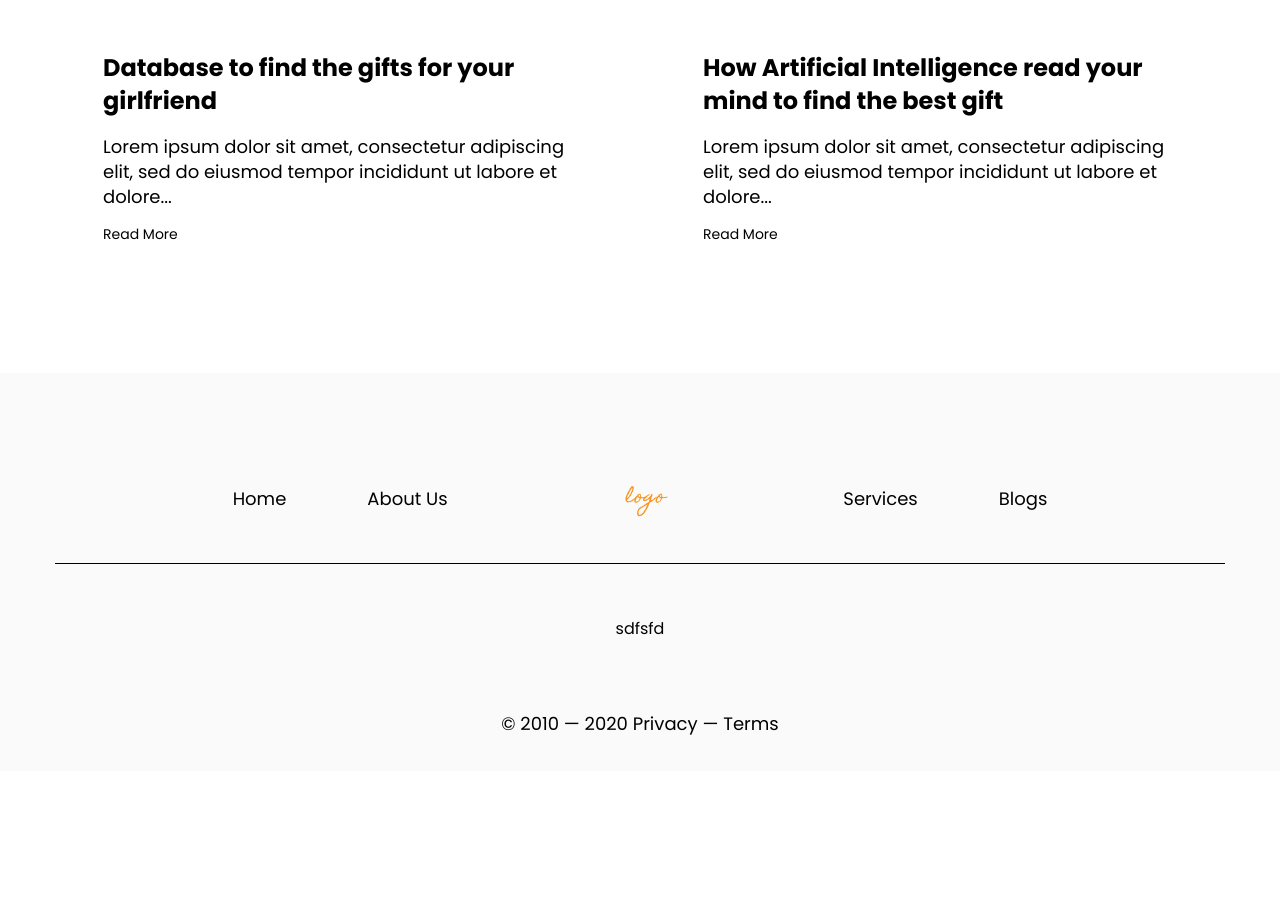
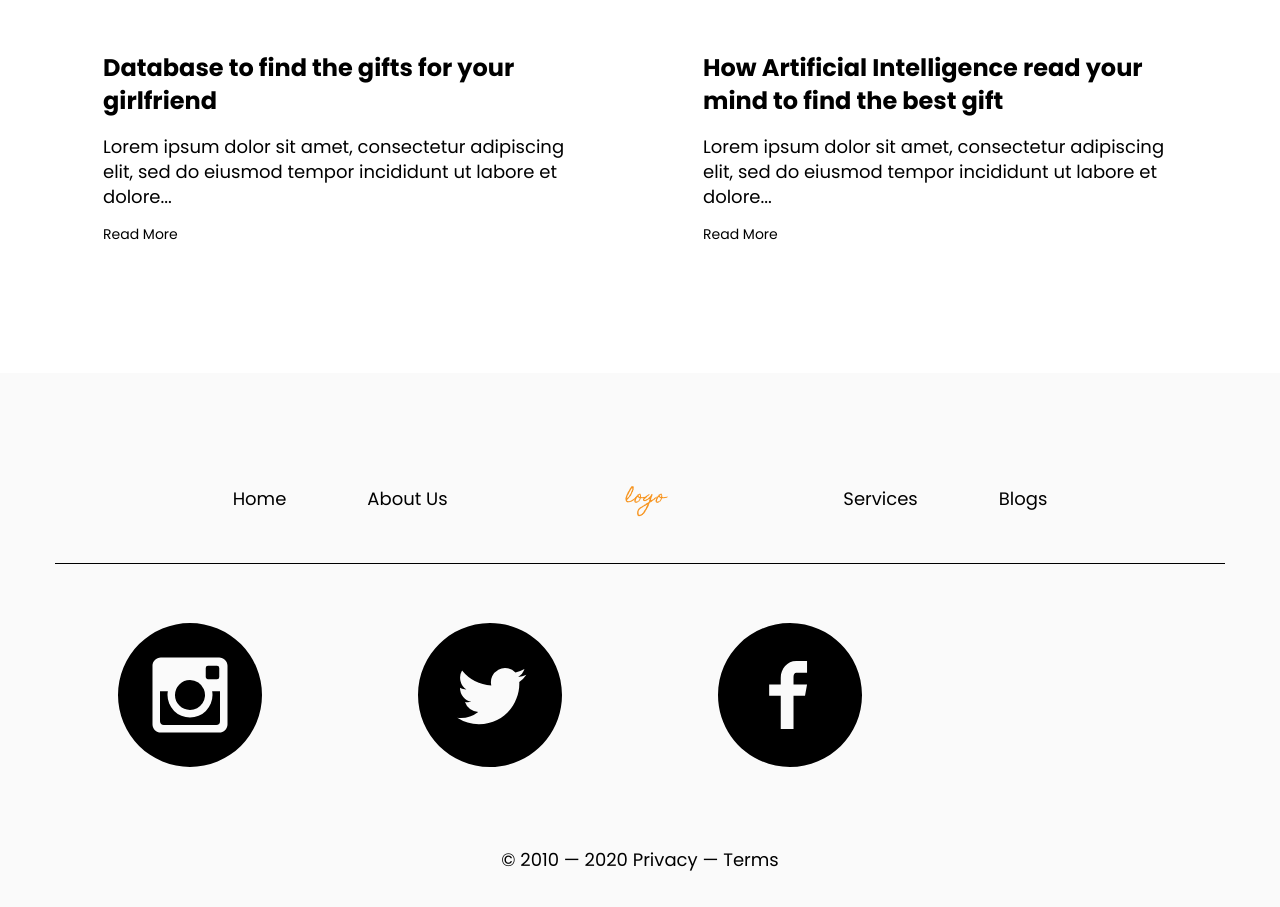
Before and after one commit to mpaukov/gift-practice, a plain HTML site: page index.html in a window 1280 px wide. Shown: the part 2913-3820 px from the top of the page. Before the commit the page ends 3684 px from the top, so only its background shows below. Drawn offline with nearby package versions, Linux system fonts and the light colour scheme.

Commit message:
add icons

```diff
--- a/index.html
+++ b/index.html
@@ -266,7 +266,32 @@
           </div>
           <ul class="list footer__social">
             <li>
-              <a class="link" href="">sdfsfd</a>
+              <a class="link__social" href="">
+                <svg class="icon__social">
+                  <use href="./images/icons.svg#instagram"></use>
+                </svg>
+              </a>
+            </li>
+            <li class="social__item">
+              <a class="link__social" href="">
+                <svg class="icon__social">
+                  <use href="./images/icons.svg#twitter"></use>
+                </svg>
+              </a>
+            </li>
+            <li class="social__item">
+              <a class="link__social" href="">
+                <svg class="icon__social">
+                  <use href="./images/icons.svg#facebook"></use>
+                </svg>
+              </a>
+            </li>
+            <li class="social__item">
+              <a class="link__social" href="">
+                <svg class="icon__social">
+                  <use href="./images/icons.svg#linkedin"></use>
+                </svg>
+              </a>
             </li>
             <li></li>
             <li></li>
```
Also changed, not shown: images/icons.svg (added), images/new/facebook.svg (deleted), images/new/instagram.svg (deleted), images/new/pinterest.svg (deleted), images/new/twitter.svg (deleted), images/new/youtube.svg (deleted), 1 other file.
